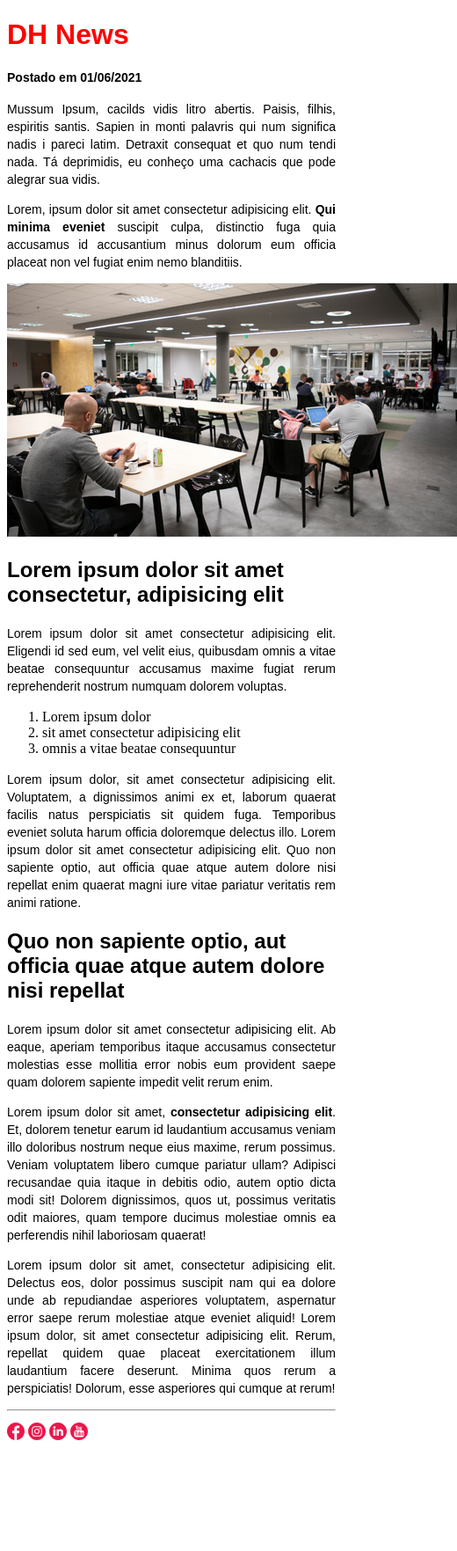
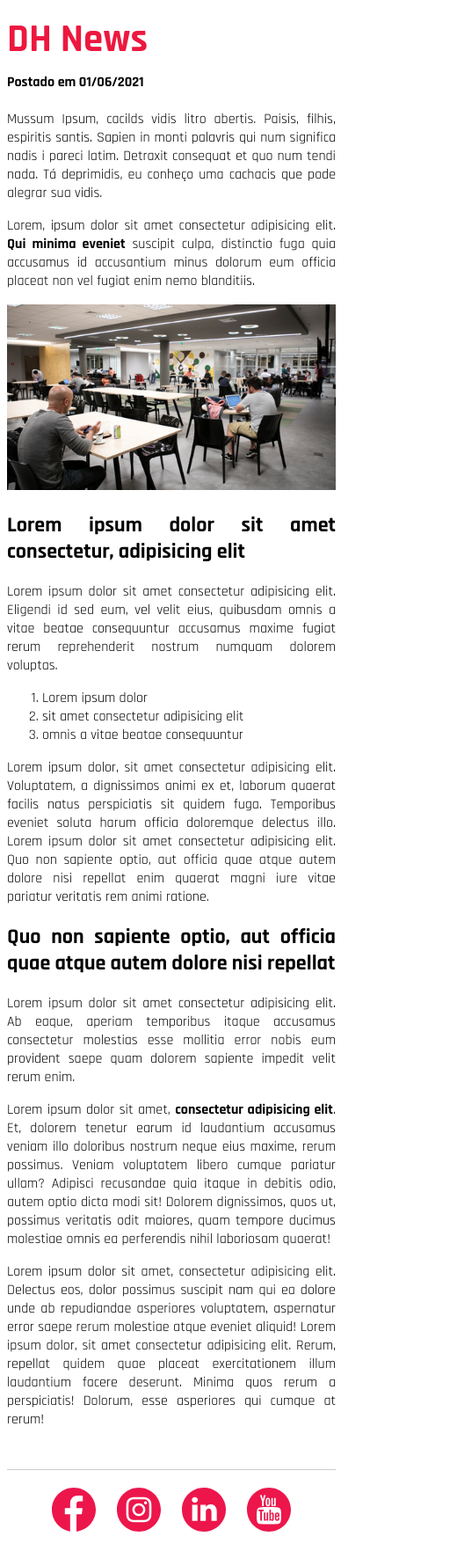
Before and after one commit to Nunes-amanda/dhnews, a plain HTML site: page index.html in a window 390 px wide. Shown: the whole page at 88% size, 520 px wide, since content can reach past the window. Before the commit the page ends 1654 px from the top, so only its background shows below. Drawn offline with Linux system fonts and the light colour scheme.

Commit message:
Atualização, estilização e semi responsividade do index.html

```diff
--- a/css/styles.css
+++ b/css/styles.css
@@ -1,28 +1,42 @@
-h1{
-    font-family: sans-serif;
-    font-weight: bolder;
-    color: red;
-    text-align: left;
+body{
+    font-family: 'Rajdhani', sans-serif;
 }
 
-h4{ font-family: Arial, Helvetica, sans-serif;
-    text-align: left;
-    font-size: 14px;
+.container{
+    width: 100%;
+    max-width: 800px;
+    margin: 0 auto;
 }
 
-p{
-    font-family: Arial, Helvetica, sans-serif;
-    font-size: 14px;
-    line-height: 20px;
+h1{
+    color: #ec183f;
+    font-size: 45px;
+    margin-bottom: 0;
+    line-height: 0.7;
+}
+
+main{
+    border-bottom: solid 1px #ccc;
+    padding-bottom: 30px;
+    margin-bottom: 20px;
     text-align: justify;
 }
 
-h2{
-    font-family: Arial, Helvetica, sans-serif;
-    text-align: left;
+section > img{
+    width: 100%;
 }
 
-footer#rodape img{
-    width: 20px;
-    height: 30px;
+ul.redes-sociais{
+    list-style: none;
+    padding: 0;
+    text-align: center;
 }
+
+ul.redes-sociais li{
+    display: inline-block;
+    margin: 0 10px;
+}
+
+ul.redes-sociais li img{
+    width: 50px;
+}
--- a/index.html
+++ b/index.html
@@ -1,43 +1,130 @@
 <!DOCTYPE html>
 <html lang="pt-br">
   <head>
-    <meta charset="UTF-8">
-    <meta http-equiv="X-UA-Compatible" content="IE=edge">
-    <meta name="viewport" content="width=device-width, initial-scale=1.0">
+    <meta charset="UTF-8" />
+    <meta http-equiv="X-UA-Compatible" content="IE=edge" />
+    <meta name="viewport" content="width=device-width, initial-scale=1.0" />
     <title>DH News</title>
-    <link rel="stylesheet" href="css/styles.css">
+    <link rel="stylesheet" href="css/styles.css" />
+    <link rel="preconnect" href="https://fonts.gstatic.com" />
+    <link
+      href="https://fonts.googleapis.com/css2?family=Rajdhani:wght@400;500;700&display=swap"
+      rel="stylesheet"
+    />
   </head>
   <body>
+    <div class="cointainer">
       <header>
         <h1>DH News</h1>
         <h4><strong>Postado em 01/06/2021</strong></h4>
       </header>
       <main>
-        <section><p>Mussum Ipsum, cacilds vidis litro abertis. Paisis, filhis, espiritis santis. Sapien in monti palavris qui num significa nadis i pareci latim. Detraxit consequat et quo num tendi nada. Tá deprimidis, eu conheço uma cachacis que pode alegrar sua vidis.</p>
-        <p>Lorem, ipsum dolor sit amet consectetur adipisicing elit. <strong>Qui minima eveniet</strong> suscipit culpa, distinctio fuga quia accusamus id accusantium minus dolorum eum officia placeat non vel fugiat enim nemo blanditiis.</p>
-        <img src="img/destaque.webp" alt="Espaço do colearning">
+        <section>
+          <p>
+            Mussum Ipsum, cacilds vidis litro abertis. Paisis, filhis, espiritis
+            santis. Sapien in monti palavris qui num significa nadis i pareci
+            latim. Detraxit consequat et quo num tendi nada. Tá deprimidis, eu
+            conheço uma cachacis que pode alegrar sua vidis.
+          </p>
+          <p>
+            Lorem, ipsum dolor sit amet consectetur adipisicing elit.
+            <strong>Qui minima eveniet</strong> suscipit culpa, distinctio fuga
+            quia accusamus id accusantium minus dolorum eum officia placeat non
+            vel fugiat enim nemo blanditiis.
+          </p>
+          <img src="img/destaque.webp" alt="Espaço do colearning" />
         </section>
-        <section> <h2>Lorem ipsum dolor sit amet consectetur, adipisicing elit</h2>
-            <p>Lorem ipsum dolor sit amet consectetur adipisicing elit. Eligendi id sed eum, vel velit eius, quibusdam omnis a vitae beatae consequuntur accusamus maxime fugiat rerum reprehenderit nostrum numquam dolorem voluptas.</p>
+        <section>
+          <h2>Lorem ipsum dolor sit amet consectetur, adipisicing elit</h2>
+          <p>
+            Lorem ipsum dolor sit amet consectetur adipisicing elit. Eligendi id
+            sed eum, vel velit eius, quibusdam omnis a vitae beatae consequuntur
+            accusamus maxime fugiat rerum reprehenderit nostrum numquam dolorem
+            voluptas.
+          </p>
           <ol type="1">
             <li>Lorem ipsum dolor</li>
             <li>sit amet consectetur adipisicing elit</li>
             <li>omnis a vitae beatae consequuntur</li>
           </ol>
-            <p>Lorem ipsum dolor, sit amet consectetur adipisicing elit. Voluptatem, a dignissimos animi ex et, laborum quaerat facilis natus perspiciatis sit quidem fuga. Temporibus eveniet soluta harum officia doloremque delectus illo. Lorem ipsum dolor sit amet consectetur adipisicing elit. Quo non sapiente optio, aut officia quae atque autem dolore nisi repellat enim quaerat magni iure vitae pariatur veritatis rem animi ratione.</p>
+          <p>
+            Lorem ipsum dolor, sit amet consectetur adipisicing elit.
+            Voluptatem, a dignissimos animi ex et, laborum quaerat facilis natus
+            perspiciatis sit quidem fuga. Temporibus eveniet soluta harum
+            officia doloremque delectus illo. Lorem ipsum dolor sit amet
+            consectetur adipisicing elit. Quo non sapiente optio, aut officia
+            quae atque autem dolore nisi repellat enim quaerat magni iure vitae
+            pariatur veritatis rem animi ratione.
+          </p>
         </section>
-        <section> <h2>Quo non sapiente optio, aut officia quae atque autem dolore nisi repellat</h2>
-            <p>Lorem ipsum dolor sit amet consectetur adipisicing elit. Ab eaque, aperiam temporibus itaque accusamus consectetur molestias esse mollitia error nobis eum provident saepe quam dolorem sapiente impedit velit rerum enim.</p>
-            <p>Lorem ipsum dolor sit amet, <strong>consectetur adipisicing elit</strong>. Et, dolorem tenetur earum id laudantium accusamus veniam illo doloribus nostrum neque eius maxime, rerum possimus. Veniam voluptatem libero cumque pariatur ullam? Adipisci recusandae quia itaque in debitis odio, autem optio dicta modi sit! Dolorem dignissimos, quos ut, possimus veritatis odit maiores, quam tempore ducimus molestiae omnis ea perferendis nihil laboriosam quaerat!</p>
-            <p>Lorem ipsum dolor sit amet, consectetur adipisicing elit. Delectus eos, dolor possimus suscipit nam qui ea dolore unde ab repudiandae asperiores voluptatem, aspernatur error saepe rerum molestiae atque eveniet aliquid! Lorem ipsum dolor, sit amet consectetur adipisicing elit. Rerum, repellat quidem quae placeat exercitationem illum laudantium facere deserunt. Minima quos rerum a perspiciatis! Dolorum, esse asperiores qui cumque at rerum!</p>
+        <section>
+          <h2>
+            Quo non sapiente optio, aut officia quae atque autem dolore nisi
+            repellat
+          </h2>
+          <p>
+            Lorem ipsum dolor sit amet consectetur adipisicing elit. Ab eaque,
+            aperiam temporibus itaque accusamus consectetur molestias esse
+            mollitia error nobis eum provident saepe quam dolorem sapiente
+            impedit velit rerum enim.
+          </p>
+          <p>
+            Lorem ipsum dolor sit amet,
+            <strong>consectetur adipisicing elit</strong>. Et, dolorem tenetur
+            earum id laudantium accusamus veniam illo doloribus nostrum neque
+            eius maxime, rerum possimus. Veniam voluptatem libero cumque
+            pariatur ullam? Adipisci recusandae quia itaque in debitis odio,
+            autem optio dicta modi sit! Dolorem dignissimos, quos ut, possimus
+            veritatis odit maiores, quam tempore ducimus molestiae omnis ea
+            perferendis nihil laboriosam quaerat!
+          </p>
+          <p>
+            Lorem ipsum dolor sit amet, consectetur adipisicing elit. Delectus
+            eos, dolor possimus suscipit nam qui ea dolore unde ab repudiandae
+            asperiores voluptatem, aspernatur error saepe rerum molestiae atque
+            eveniet aliquid! Lorem ipsum dolor, sit amet consectetur adipisicing
+            elit. Rerum, repellat quidem quae placeat exercitationem illum
+            laudantium facere deserunt. Minima quos rerum a perspiciatis!
+            Dolorum, esse asperiores qui cumque at rerum!
+          </p>
         </section>
       </main>
-    <footer id="rodape">
-        <hr>
-        <img src="img/facebook.svg" width="50" alt="">
-        <img src="img/instagram.svg"width="50" alt="">
-        <img src="img/linkedin.svg" width="50" alt="">
-        <img src="img/youtube.svg"  width="50" alt="">
+      <footer>
+        <ul class="redes-sociais">
+          <li>
+            <a
+              target="_blank"
+              href="https://www.facebook.com/digitalhousebrasil"
+            >
+              <img src="img/facebook.svg" />
+            </a>
+          </li>
+          <li>
+            <a
+              target="_blank"
+              href="https://www.instagram.com/digitalhousebrasil/"
+            >
+              <img src="img/instagram.svg" />
+            </a>
+          </li>
+          <li>
+            <a
+              target="_blank"
+              href="https://www.linkedin.com/school/digital-house-brasil/mycompany/"
+            >
+              <img src="img/linkedin.svg" />
+            </a>
+          </li>
+          <li>
+            <a
+              target="_blank"
+              href="https://www.youtube.com/channel/UCRQdwmWMhTcqDFjPT4UPZYA/featured"
+            >
+              <img src="img/youtube.svg" />
+            </a>
+          </li>
+        </ul>
       </footer>
+    </div>
   </body>
 </html>
```
Lines whose indentation alone changed are shown as unchanged.
